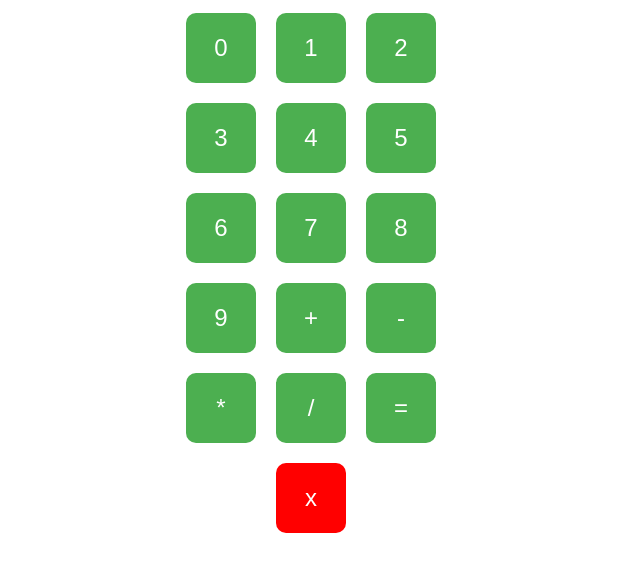
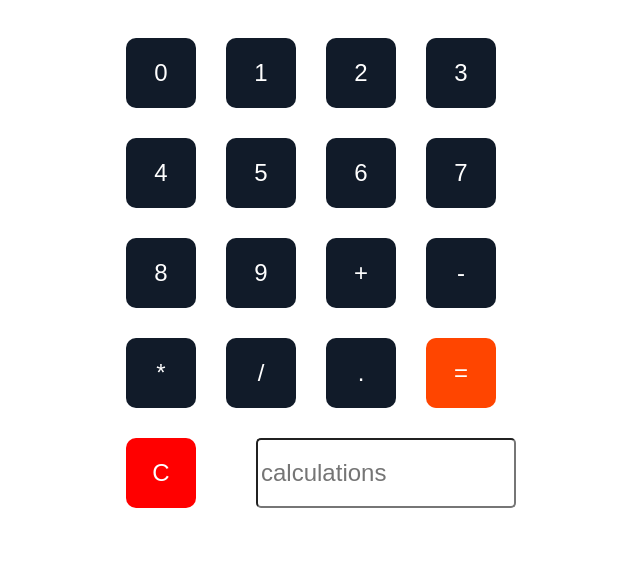
Before and after one commit to jameskiprop/Basic-calculator, a plain HTML site: page index.html in a window 1280 px wide. Shown: the part 127-698 px from the top of the page, without its empty margins (329-969 px from the left). Drawn offline with Linux system fonts and the light colour scheme.

Commit message:
project progress

```diff
--- a/index.html
+++ b/index.html
@@ -9,24 +9,28 @@
   <body>
     <h2 class="text">Basic calculator</h2>
     <div class="container">
-      <div class="numbers">
-        <button>0</button>
-        <button>1</button>
-        <button>2</button>
-        <button>3</button>
-        <button>4</button>
-        <button>5</button>
-        <button>6</button>
-        <button>7</button>
-        <button>8</button>
-        <button>9</button>
-        <button class="add">+</button>
-        <button class="subtract">-</button>
-        <button class="multiply">*</button>
-        <button class="divide">/</button>
-        <button class="equal">=</button>
-        <button class="delete">x</button>
+      <div class="numbers" id="keys">
+        <button onclick="appendToDisplay('0')">0</button>
+        <button onclick="appendToDisplay('1')">1</button>
+        <button onclick="appendToDisplay('2')">2</button>
+        <button onclick="appendToDisplay('3')">3</button>
+        <button onclick="appendToDisplay('4')">4</button>
+        <button onclick="appendToDisplay('5')">5</button>
+        <button onclick="appendToDisplay('6')">6</button>
+        <button onclick="appendToDisplay('7')">7</button>
+        <button onclick="appendToDisplay('8')">8</button>
+        <button onclick="appendToDisplay('9')">9</button>
+        <button onclick="appendToDisplay ('+')" class="add">+</button>
+        <button onclick="appendToDisplay ('-')" class="subtract">-</button>
+        <button onclick="appendToDisplay ('*')" class="multiply">*</button>
+        <button onclick="appendToDisplay ('/')" class="divide">/</button>
+        <button onclick="appendToDisplay ('decimal')" class="decimal">.</button>
+        <button onclick="calculate ()" class="equal">=</button>
+        <button onclick="clearDisplay()" class="delete">C</button>
       </div>
+    </div>
+    <div class="container">
+      <input type="text" id="display" placeholder="calculations" readonly />
     </div>
     <script src="script.js"></script>
   </body>
--- a/script.js
+++ b/script.js
@@ -3,7 +3,7 @@ const addButton = document.getElementsByClassName("add");
 const subtractButton = document.getElementsByClassName("subtract");
 const multiplyButton = document.getElementsByClassName("multiply");
 const divideButton = document.getElementsByClassName("divide");
-const equalButton = document.getElementsByClassName("equal");
+const equalsButton = document.getElementsByClassName("equal");
 const deleteButton = document.getElementsByClassName("delete");
 
 //functions to determine the various arithmetic operations and make them happen
--- a/style.css
+++ b/style.css
@@ -18,11 +18,13 @@ body {
   justify-content: center;
   align-items: center;
 }
-.numbers {
-  display: flex;
+#keys {
+  display: grid;
+  grid-template-columns: repeat(4, 1fr);
+  gap: 10px;
   flex-wrap: wrap;
   justify-content: center;
-  max-width: 300px;
+  max-width: 320px;
 }
 
 button {
@@ -30,7 +32,7 @@ button {
   height: 70px;
   margin: 10px;
   font-size: 24px;
-  background-color: #4caf50;
+  background-color: #111b29;
   color: white;
   border: none;
   border-radius: 10px;
@@ -40,4 +42,20 @@ button {
 
 .delete {
   background-color: red;
+  align-items: start;
 }
+.equal {
+  background-color: orangered;
+}
+
+#display {
+  border-radius: 5px;
+  width: 250px;
+  height: 60px;
+  outline-color: rgb(255, 174, 0);
+  font-size: 24px;
+  padding: 3px;
+  margin-top: 400px;
+  margin-left: 150px;
+  text-align: left;
+}
```
